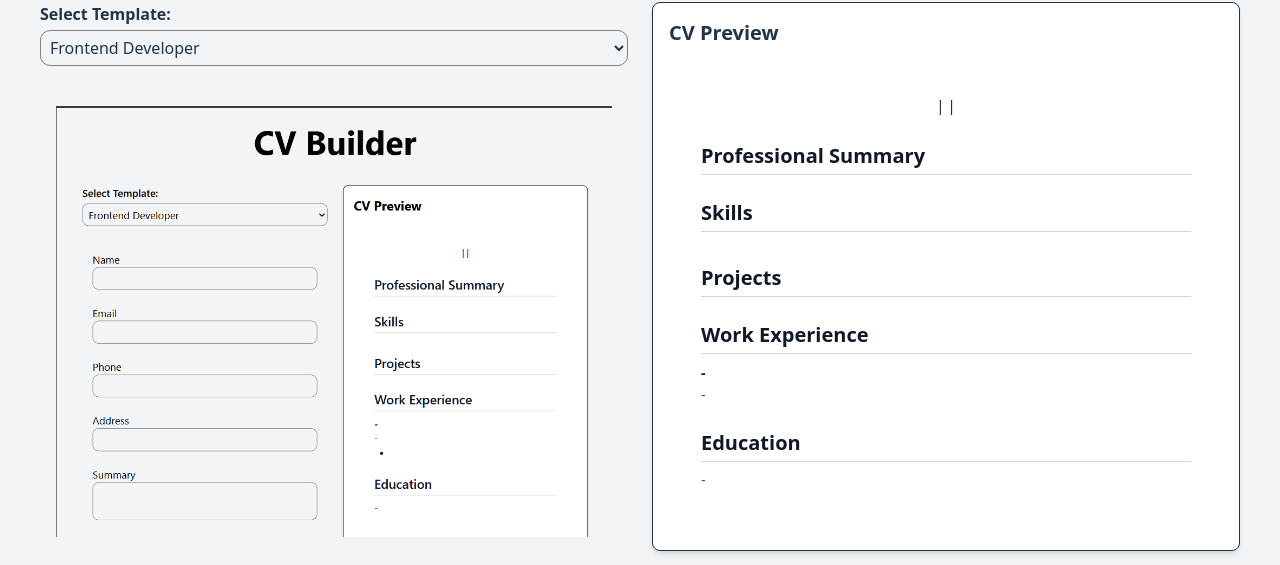
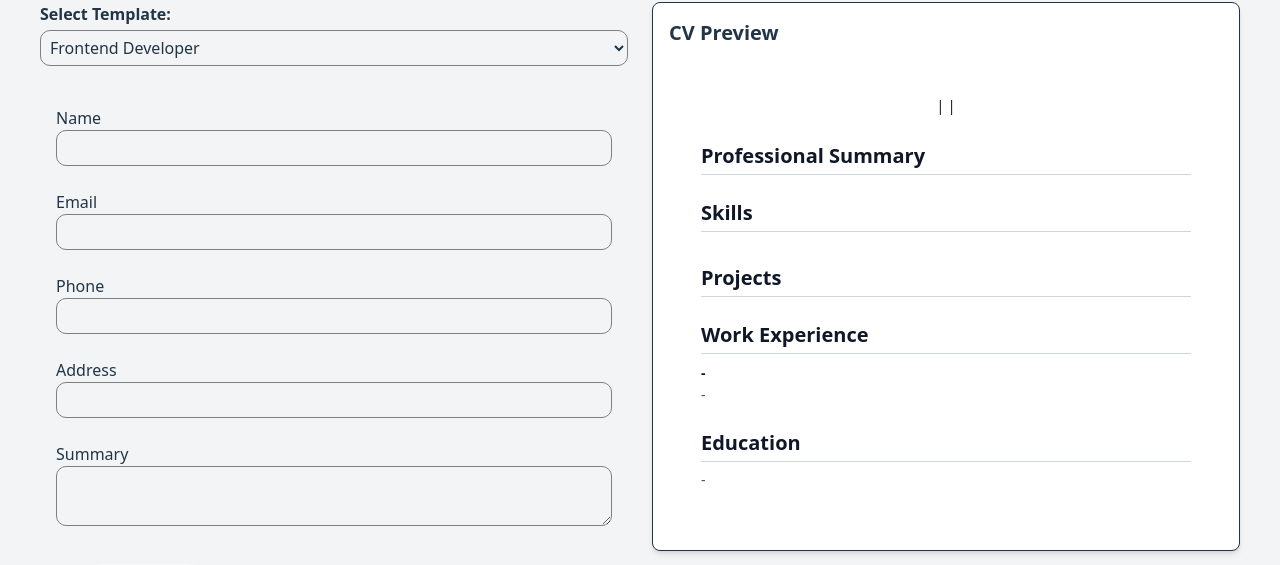
Before and after one commit to Callerstudios/resume-maker, a React (Vite) app: page / in a window 1280 px wide. Shown: the part 118-683 px from the top of the page. Built offline with nearby package versions, Linux system fonts and the light colour scheme.

Commit message:
hid image

```diff
--- a/src/components/CVForm.tsx
+++ b/src/components/CVForm.tsx
@@ -105,7 +105,7 @@ export default function CVForm({ formData, onChange }: Props) {
 
   return (
     <form className="max-w-3xl mx-auto space-y-6 p-4">
-      <img src={previewImg} className="hiddenm" alt="" />
+      <img src={previewImg} className="hidden" alt="" />
       <div>
         <label>Name</label>
         <input
```
